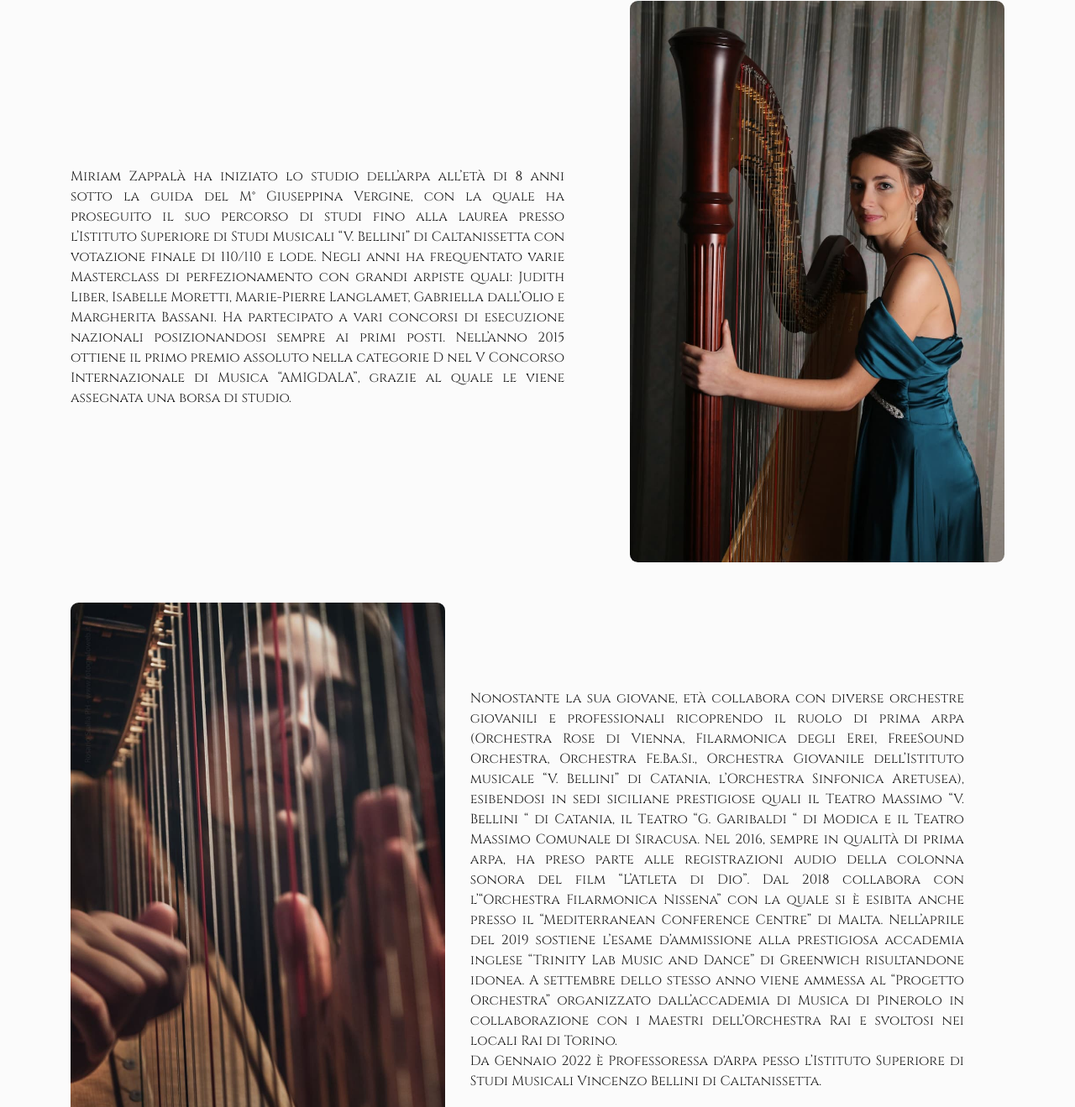
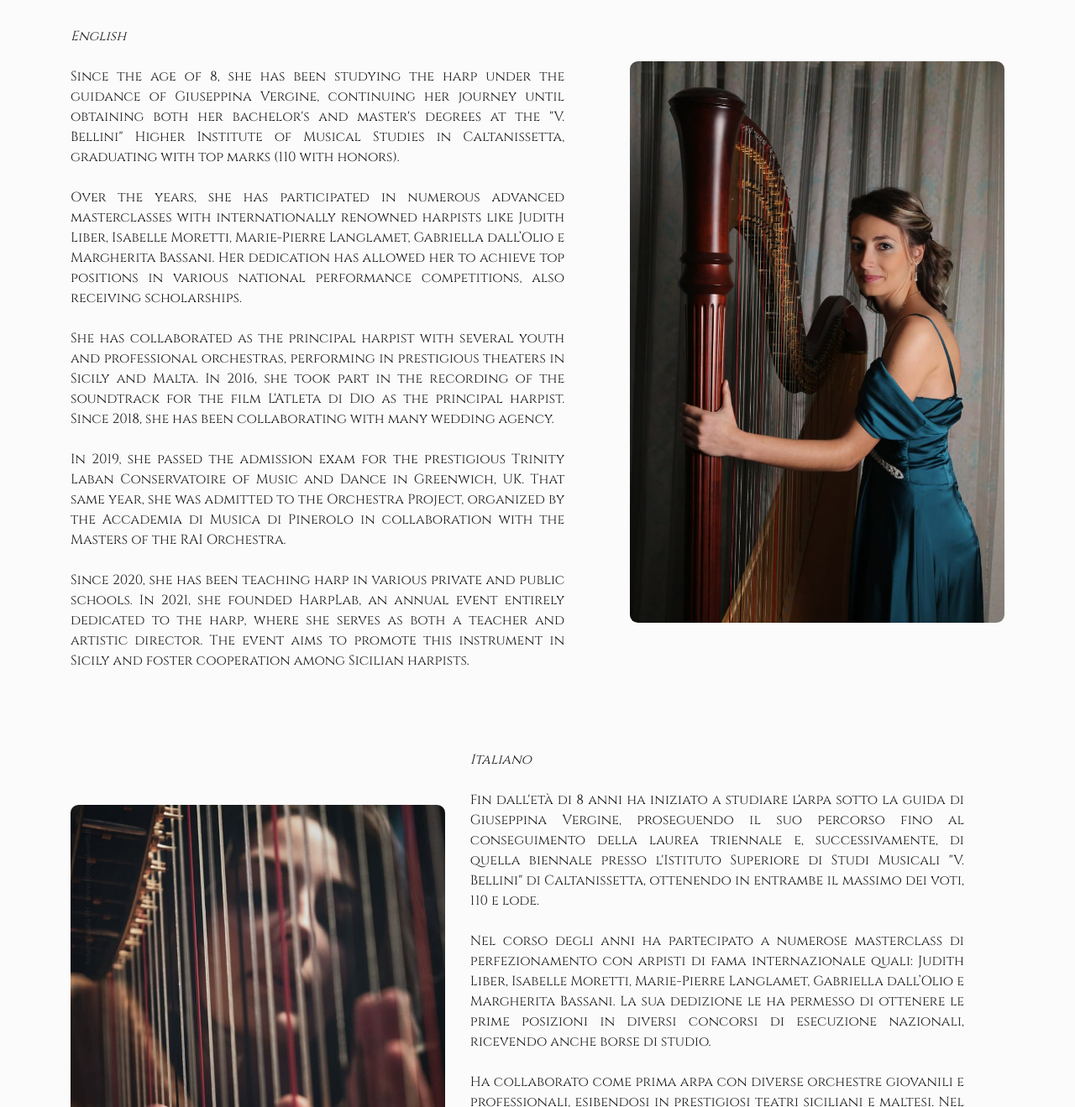
Before and after one commit to HarpLabSicilia/HarpLabSicilia.github.io, a plain HTML site: page miriam.html in a window 1280 px wide. Shown: the part 185-1504 px from the top of the page at 84% size. Drawn offline with nearby package versions, Linux system fonts and the light colour scheme.

Commit message:
Update cv

```diff
--- a/miriam.html
+++ b/miriam.html
@@ -118,10 +118,27 @@
 				<div class="col-lg-7 center-container">
 					<div class="text-container">
 						<p class="miriam-description">
-                            Miriam Zappalà ha iniziato lo studio dell’arpa all’età di 8 anni sotto la guida del M° Giuseppina Vergine, con la quale ha proseguito il suo percorso di studi fino alla laurea presso l’Istituto Superiore di Studi Musicali “V. Bellini” di Caltanissetta con votazione finale di 110/110 e lode.
-                            Negli anni ha frequentato varie Masterclass di perfezionamento con grandi arpiste quali: Judith Liber, Isabelle Moretti, Marie-Pierre Langlamet, Gabriella dall’Olio e Margherita Bassani.
-                            Ha partecipato a vari concorsi di esecuzione nazionali posizionandosi sempre ai primi posti.
-                            Nell’anno 2015 ottiene il primo premio assoluto nella categorie D nel V Concorso Internazionale di Musica “AMIGDALA”, grazie al quale le viene assegnata una borsa di studio.
+							<i>English</i><br><br>
+							Since the age of 8, she has been studying the harp under the guidance of Giuseppina Vergine,
+							continuing her journey until obtaining both her bachelor's and master's degrees at the "V. Bellini"
+							Higher Institute of Musical Studies in Caltanissetta, graduating with top marks (110 with honors).<br>
+							<br>
+							Over the years, she has participated in numerous advanced masterclasses with internationally renowned harpists like
+							Judith Liber, Isabelle Moretti, Marie-Pierre Langlamet, Gabriella dall’Olio e Margherita Bassani.
+							Her dedication has allowed her to achieve top positions in various national performance competitions, also receiving scholarships.<br>
+							<br>
+							She has collaborated as the principal harpist with several youth and professional orchestras, performing in prestigious theaters in Sicily and Malta.
+							In 2016, she took part in the recording of the soundtrack for the film L'Atleta di Dio as the principal harpist.
+							Since 2018, she has been collaborating with many wedding agency.<br>
+							<br>
+							In 2019, she passed the admission exam for the prestigious Trinity Laban Conservatoire of Music and Dance in Greenwich, UK.
+							That same year, she was admitted to the Orchestra Project, organized by the Accademia di Musica di Pinerolo
+							in collaboration with the Masters of the RAI Orchestra.<br>
+							<br>
+							Since 2020, she has been teaching harp in various private and public schools.
+							In 2021, she founded HarpLab, an annual event entirely dedicated to the harp,
+							where she serves as both a teacher and artistic director.
+							The event aims to promote this instrument in Sicily and foster cooperation among Sicilian harpists.
                         </p>
 					</div> <!-- end of text-container -->
 				</div> <!-- end of col -->
@@ -142,32 +159,35 @@
 				<div class="col-lg-7 center-container">
 					<div class="text-container">
 						<p class="miriam-description">
-                            Nonostante la sua giovane, età collabora con diverse orchestre giovanili e professionali ricoprendo il ruolo di prima arpa (Orchestra Rose di Vienna, Filarmonica degli Erei, FreeSound Orchestra, Orchestra Fe.Ba.Si., Orchestra Giovanile dell’Istituto musicale “V. Bellini” di Catania, l’Orchestra Sinfonica Aretusea), esibendosi in sedi siciliane prestigiose quali il Teatro Massimo “V. Bellini “ di Catania, il Teatro “G. Garibaldi “ di Modica e il Teatro Massimo Comunale di Siracusa.
-                            Nel 2016, sempre in qualità di prima arpa, ha preso parte alle registrazioni audio della colonna sonora del film “L’Atleta di Dio”.
-                            Dal 2018 collabora con l’“Orchestra Filarmonica Nissena” con la quale si è esibita anche presso il “Mediterranean Conference Centre” di Malta.
-                            Nell’aprile del 2019 sostiene l’esame d’ammissione alla prestigiosa accademia inglese “Trinity Lab Music and Dance” di Greenwich risultandone idonea.
-                            A settembre dello stesso anno viene ammessa al “Progetto Orchestra” organizzato dall’accademia di Musica di Pinerolo in collaborazione con i Maestri dell’Orchestra Rai e svoltosi nei locali Rai di Torino.
-							<br>Da Gennaio 2022 è Professoressa d'Arpa pesso l’Istituto Superiore di Studi Musicali Vincenzo Bellini di Caltanissetta.
+							<i>Italiano</i><br><br>
+							Fin dall'età di 8 anni ha iniziato a studiare l'arpa sotto la guida di Giuseppina Vergine,
+							proseguendo il suo percorso fino al conseguimento della laurea triennale e,
+							successivamente, di quella biennale presso l'Istituto Superiore di Studi Musicali "V. Bellini" di Caltanissetta,
+							ottenendo in entrambe il massimo dei voti, 110 e lode.<br>
+							<br>
+							Nel corso degli anni ha partecipato a numerose masterclass di perfezionamento con arpisti di fama internazionale quali:
+							Judith Liber, Isabelle Moretti, Marie-Pierre Langlamet, Gabriella dall’Olio e Margherita Bassani.
+							La sua dedizione le ha permesso di ottenere le prime posizioni in diversi concorsi di esecuzione nazionali,
+							ricevendo anche borse di studio.<br>
+							<br>
+							Ha collaborato come prima arpa con diverse orchestre giovanili e professionali,
+							esibendosi in prestigiosi teatri siciliani e maltesi.
+							Nel 2016 ha partecipato alla registrazione della colonna sonora del film L'Atleta di Dio in qualità di prima arpa.
+							Dal 2018 collabora con l'agenzia matrimoniale WedMusic.<br>
+							<br>
+							Nel 2019 ha superato l'esame di ammissione alla prestigiosa accademia inglese
+							"Trinity Laban Conservatoire of Music and Dance" di Greenwich. Nello stesso anno
+							è stata ammessa al "Progetto Orchestra", organizzato dall'Accademia di Musica di
+							Pinerolo in collaborazione con i Maestri dell'Orchestra Rai, con attività svolte presso i locali Rai di Torino.<br>
+							<br>
+							Dal 2020 insegna arpa in diverse scuole, sia private che pubbliche.
+							Nel 2021 ha avviato HarpLab, un evento annuale interamente dedicato all'arpa,
+							di cui è docente e direttore artistico. L'evento ha l’obiettivo di promuovere questo
+							strumento nel territorio siciliano e di favorire la cooperazione tra gli arpisti siciliani.
+
+
                         </p>
 					</div> <!-- end of text-container -->
-				</div> <!-- end of col -->
-			</div> <!-- end of row -->
-
-            <div class="row-curriculum row">
-                <div class="col-lg-5 center-container">
-					<div class="text-container">
-						<p class="miriam-description">
-                            Svolge inoltre attività concertistica, come solista per diverse associazioni.
-                            Dal 2020 collabora con “ViagrandeStudios” e “Camus, centro arte musica scordinese” in qualità di docente di Arpa.
-                            Nel 2014 fonda insieme al clarinettista Daniele Calanna, l'Elysium Duo, formazione che cerca di spaziare dalla musica classica al moderno, integrando colonne sonore e musica pop. Il duo si è esibito per vari eventi culturali pubblici e privati
-                            Il Duo ha inoltre collaborato con diverse scuole per il progetto: "Presentazione degli strumenti musicali ai più piccoli".
-                        </p>
-					</div> <!-- end of text-container -->
-				</div> <!-- end of col -->
-                <div class="image-col col-lg-7">
-					<div class="image-container">
-						<img class="img-fluid" src="images/miriam3.jpg" alt="alternative">
-					</div> <!-- end of image-container -->
 				</div> <!-- end of col -->
 			</div> <!-- end of row -->
 
```
